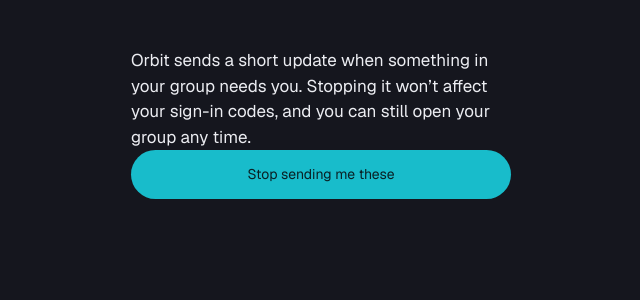
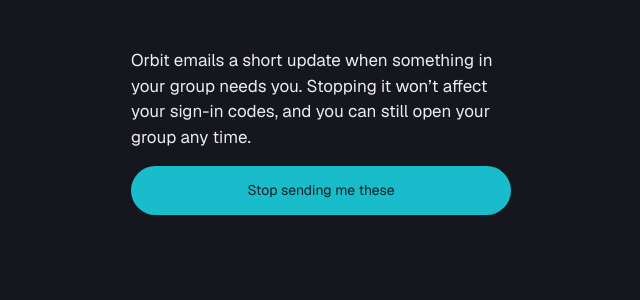
Before and after one commit to jacobrios/interplanetary-groups, a Next.js app: page /unsubscribe/1 in a window 1280 px wide. Shown: the top 300 px of the page, without its empty margins (319-959 px from the left). Built offline with nearby package versions, Linux system fonts and the light colour scheme; no server answers.

Commit message:
The unsubscribe screen gets room to breathe, and names its channel

```diff
--- a/src/app/unsubscribe/[token]/UnsubscribeForm.tsx
+++ b/src/app/unsubscribe/[token]/UnsubscribeForm.tsx
@@ -30,9 +30,17 @@
   }
 
   return (
-    <>
+    // Flex column with a gap, not a bare fragment: the stylesheet resets
+    // paragraph margins, so without an explicit layout the copy and the
+    // button sit flush against each other. The gap value (16) is taken from
+    // EmailAttachFlow's sheet layout (the space between its copy block and
+    // the action group beneath it), the closest comparable "copy above its
+    // action" spacing in the product. Using gap rather than a one-off
+    // marginTop on the button keeps the spacing correct whether or not the
+    // failure line is present.
+    <div style={{ display: "flex", flexDirection: "column", gap: 16 }}>
       <p style={{ fontSize: "var(--type-body)", color: "var(--text-primary)" }}>
-        Orbit sends a short update when something in your group needs you. Stopping it
+        Orbit emails a short update when something in your group needs you. Stopping it
         won&rsquo;t affect your sign-in codes, and you can still open your group any time.
       </p>
       {failed && (
@@ -76,6 +84,6 @@
       >
         Stop sending me these
       </button>
-    </>
+    </div>
   )
 }
```
